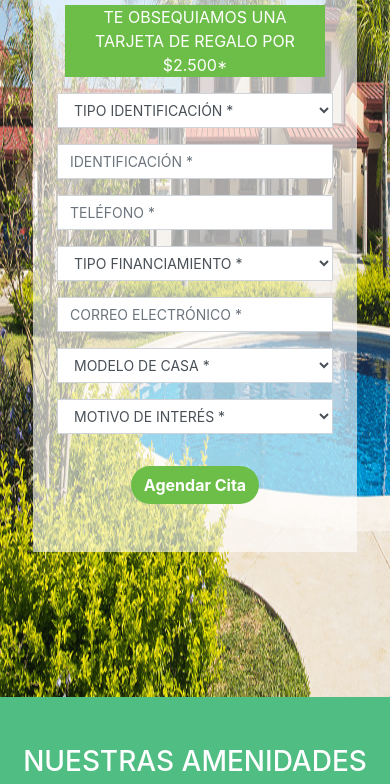
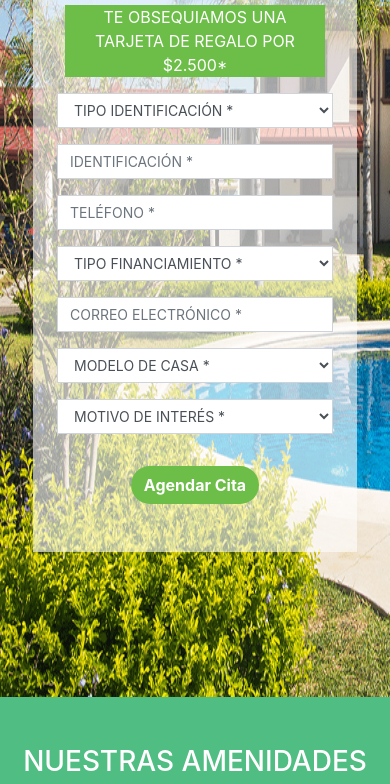
Before and after one commit to DataTalks2020/condominiojardinreal, a plain HTML site: page index.html in a window 390 px wide. Shown: the part 223-1007 px from the top of the page. Drawn offline with nearby package versions, Linux system fonts and the light colour scheme.

Commit message:
no message

```diff
--- a/css/index.css
+++ b/css/index.css
@@ -252,7 +252,7 @@ b{
 @media only screen and (max-width: 576px){
 
     .principal {
-        background-size: 500px 100%;
+        background-size: 700px 100%;
     }
     .formulario-principal h2 {
         font-size: 15px;
```
